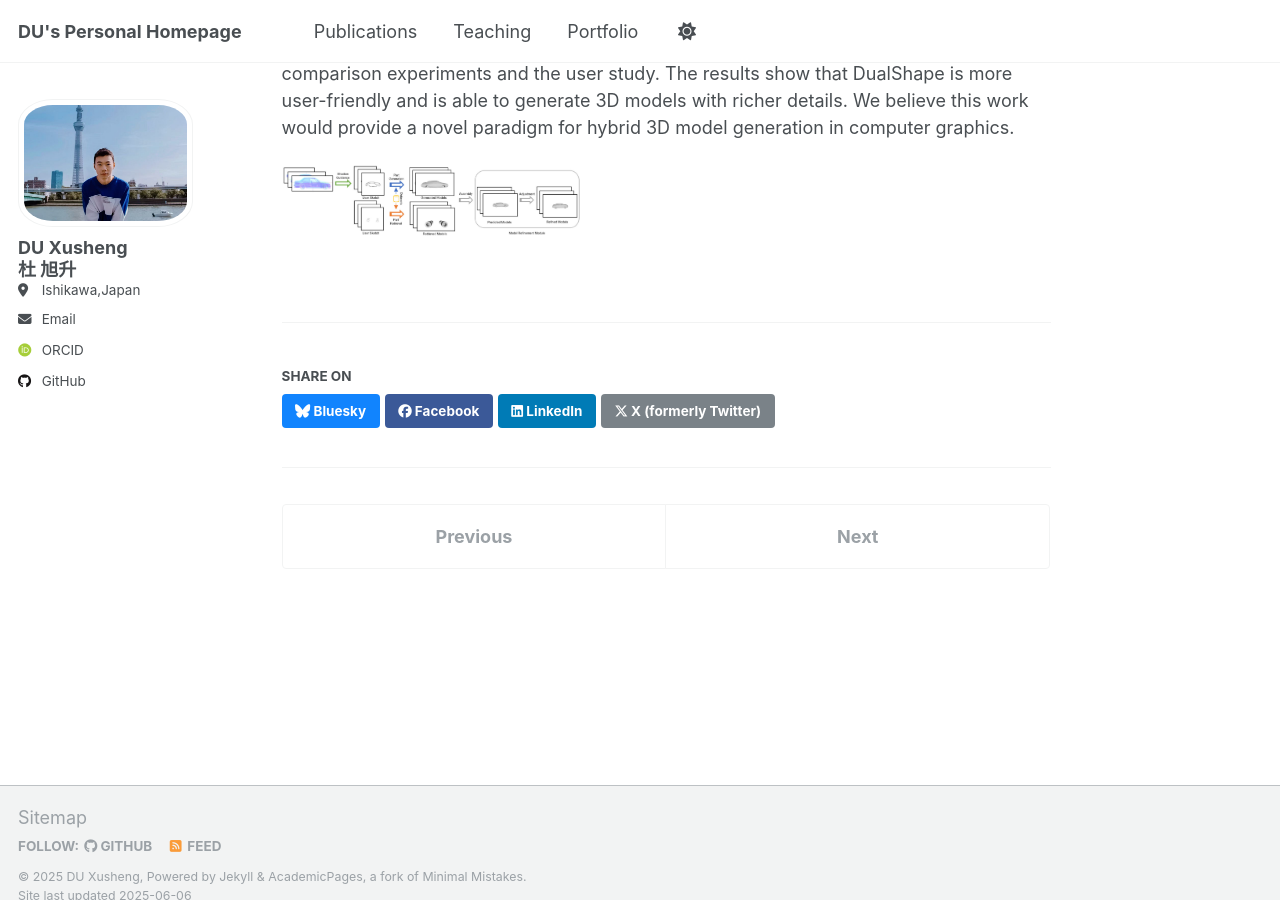
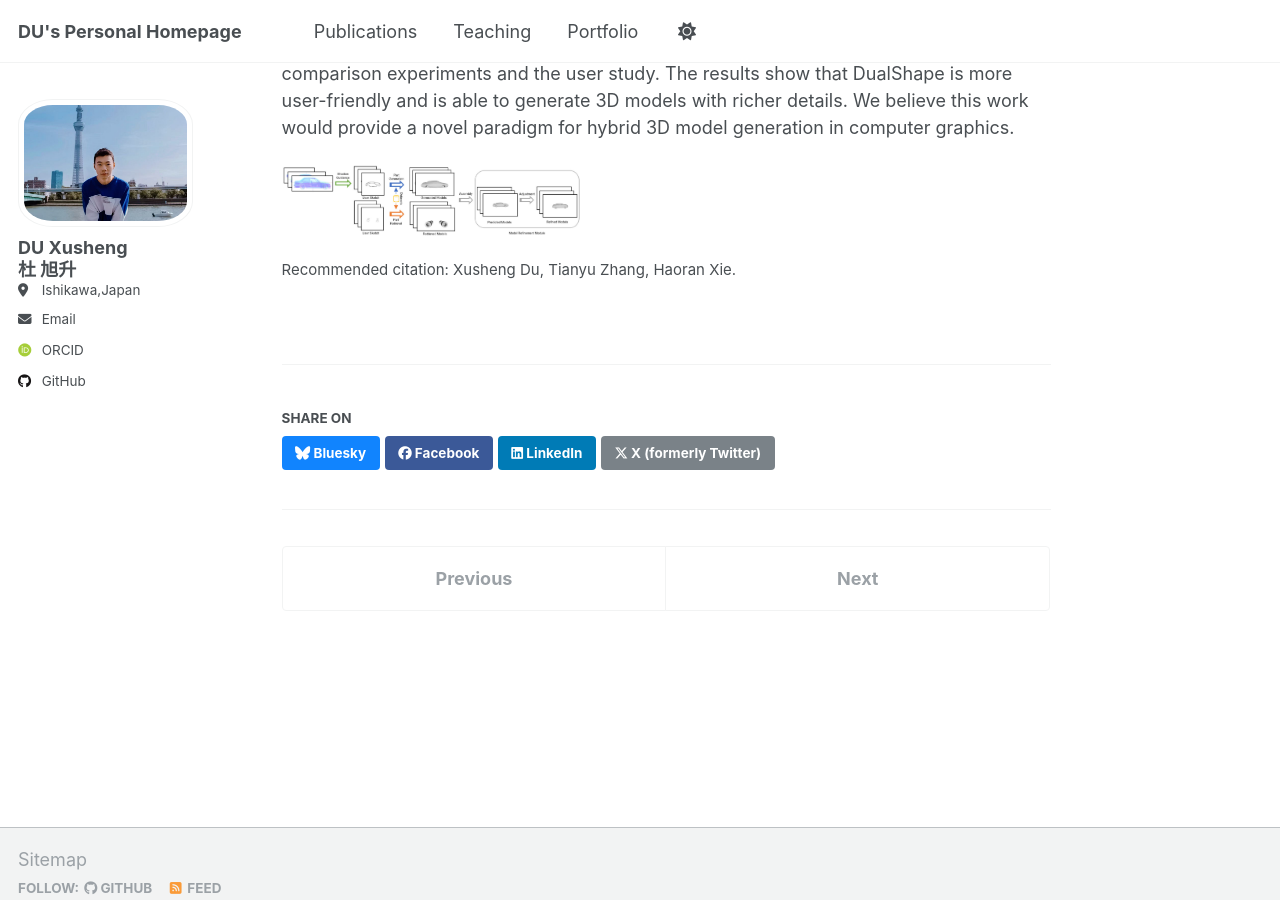
Before and after one commit to ToKyokushou/ToKyokushou.github.io, a Jekyll site: the page built from _publications/2024-03-dualshape.md, in a window 1280 px wide and 900 px high, scrolled down 589 px. Built offline with Jekyll 4.4.1, drawn with Linux system fonts in a browser that asks for light colours; some web fonts are replaced.

Commit message:
Update 2024-03-dualshape.md

```diff
--- a/_publications/2024-03-dualshape.md
+++ b/_publications/2024-03-dualshape.md
@@ -8,6 +8,7 @@ excerpt: 'A sketch-driven framework for part-based 3D shape design and retrieval
 date: 2024-03-01
 venue: 'IEEE Access'
 thumbnail: /images/dualshape-2.png
+citation: Xusheng Du, Tianyu Zhang, Haoran Xie.
 ---
 
 <img src="/images/dualshape-1.png" alt="" style="width:300px;" />
```
